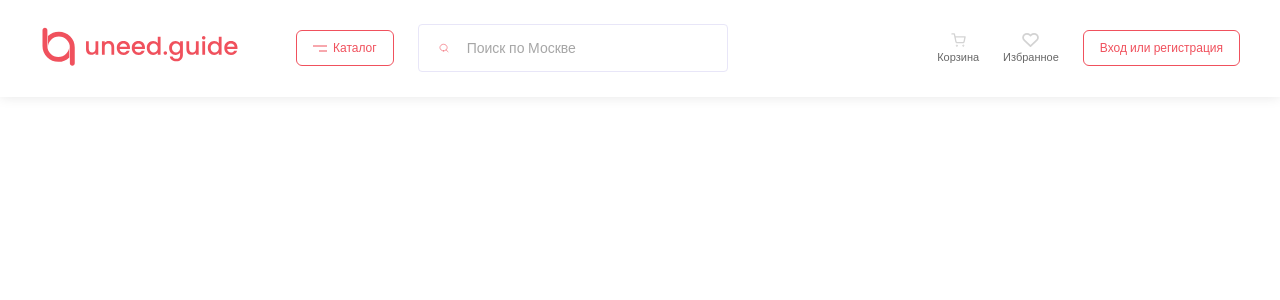
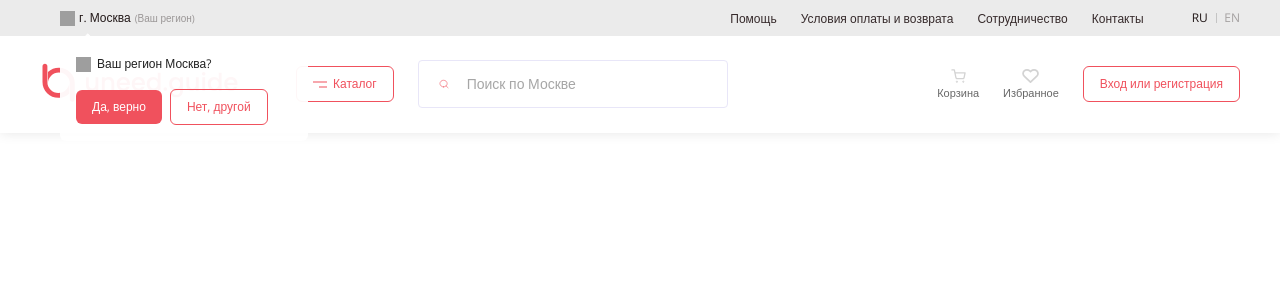
Before and after one commit to eleskin/uneed-guide-react-frontend, a Next.js app: page / in a window 1280 px wide. Shown: the top 300 px of the page. Built offline with nearby package versions, Linux system fonts and the light colour scheme; grey boxes are pictures that could not be loaded.

Commit message:
fix: Adaptive for large screens

```diff
--- a/components/Header/Header.js
+++ b/components/Header/Header.js
@@ -5,7 +5,16 @@ import Link from 'next/link';
 import Image from 'next/image';
 
 const Header = ({isActiveMenu, setIsActiveMenu, setHeaderHeight, ...props}) => {
-	const [isLogin,] = useState(false);
+	const [isLogin] = useState(false);
+	const [isVisibleRegionSelector, setIsVisibleRegionSelector] = useState(true);
+
+	const handleButtonCloseClick = () => {
+		setIsVisibleRegionSelector(false);
+	};
+
+	const handleButtonOpenClick = () => {
+		setIsVisibleRegionSelector(true);
+	};
 
 	const handleButtonClick = () => {
 		setTimeout(() => setIsActiveMenu(!isActiveMenu), 0);
@@ -17,7 +26,7 @@ const Header = ({isActiveMenu, setIsActiveMenu, setHeaderHeight, ...props}) => {
 		if (headerRef.current instanceof Element) {
 			setHeaderHeight(parseFloat(window.getComputedStyle(headerRef.current).height));
 		}
-	}, []);
+	}, [headerRef, setHeaderHeight]);
 
 	if (typeof window !== 'undefined') {
 		window.addEventListener('resize', () => {
@@ -33,8 +42,66 @@ const Header = ({isActiveMenu, setIsActiveMenu, setHeaderHeight, ...props}) => {
 			className={`${styles.Header} ${isActiveMenu ? styles.Header_active : ''}`}
 			ref={headerRef}
 		>
+			<div className={styles.Header__top}>
 				<div className={styles.Header__container}>
+					<div className={styles.Header__location}>
+						<div onClick={handleButtonOpenClick}>
+							<Image
+								src="/assets/images/first-screen/first-screen-map-pin.svg"
+								width={15}
+								height={15}
+								alt=""
+							/>
+							<span>г. Москва</span>
+							<i>(Ваш регион)</i>
+						</div>
+						<div
+							className={`${styles.Header__region} ${isVisibleRegionSelector ? styles.Header__region_active : ''}`}
+						>
+							<header>
+								<Image
+									src="/assets/images/first-screen/first-screen-map-pin.svg"
+									width={15}
+									height={15}
+									alt=""
+								/>
+								<span>Ваш регион Москва?</span>
+							</header>
+							<footer>
+								<Button.Primary small={true} onClick={handleButtonCloseClick}>Да, верно</Button.Primary>
+								<Button.Outlined small={true} onClick={handleButtonCloseClick}>Нет, другой</Button.Outlined>
+							</footer>
+						</div>
+					</div>
+					<div className={styles.Header__menu}>
+						<ul>
+							<li>
+								<Link href="#"><a>Помощь</a></Link>
+							</li>
+							<li>
+								<Link href="#"><a>Условия оплаты и возврата</a></Link>
+							</li>
+							<li>
+								<Link href="#"><a>Сотрудничество</a></Link>
+							</li>
+							<li>
+								<Link href="#"><a>Контакты</a></Link>
+							</li>
+						</ul>
+						<div className={styles.Header__languages}>
 							<Link href="#">
+								<a className={`${styles.Header__language} ${styles.Header__language_active}`}>RU</a>
+							</Link>
+							<Link href="#">
+								<a className={styles.Header__language}>EN</a>
+							</Link>
+						</div>
+					</div>
+				</div>
+			</div>
+			<div className={styles.Header__main}>
+				<div className={styles.Header__container}>
+					<Link href="/">
 						<a>
 						<span className={styles.Header__logo}>
 							<Image
@@ -94,6 +161,7 @@ const Header = ({isActiveMenu, setIsActiveMenu, setHeaderHeight, ...props}) => {
 						onClick={handleButtonClick}
 					/>
 				</div>
+			</div>
 		</header>
 	);
 };
--- a/components/Header/Header.module.scss
+++ b/components/Header/Header.module.scss
@@ -1,7 +1,6 @@
 @import '/styles/functions';
 
 .Header {
-	padding: rem(24px) rem(32px);
 	background: #ffffff;
 	box-shadow: 0 0 12px rgba(0, 0, 0, 0.1);
 	border-bottom: 1px solid transparent;
@@ -18,6 +17,184 @@
 		align-items: center;
 		max-width: 1200px;
 		margin: auto;
+		width: 100%;
+	}
+
+	.Header__top {
+		display: none;
+		flex-direction: row;
+		justify-content: space-between;
+		align-items: center;
+		background-color: #ebebeb;
+		padding: rem(8px);
+
+		.Header__location {
+			position: relative;
+			width: 100%;
+			left: 20px;
+			z-index: 1;
+			cursor: pointer;
+
+			div {
+				display: flex;
+				flex-direction: row;
+				justify-content: flex-start;
+				align-items: center;
+				grid-column-gap: 4px;
+
+				span {
+					font-size: rem(12px);
+					line-height: rem(18px);
+					color: #221818;
+				}
+
+				i {
+					font-style: normal;
+					font-weight: 400;
+					font-size: rem(10px);
+					line-height: rem(15px);
+					color: rgba(#221818, 0.4);
+				}
+			}
+
+			.Header__region {
+				position: absolute;
+				background-color: rgba(#ffffff, 0.95);
+				border-radius: 6px;
+				display: flex;
+				flex-direction: column;
+				align-items: flex-start;
+				top: 30px;
+				left: 0;
+				padding: rem(16px) rem(40px) rem(16px) rem(16px);
+				grid-row-gap: rem(16px);
+				opacity: 0;
+				transform: scale(0.6);
+				transform-origin: 0 0;
+				z-index: -1;
+				transition: all var(--transition-primary), z-index 0s linear 0.8s;
+
+				header, footer {
+					display: flex;
+				}
+
+				header {
+					display: flex;
+					flex-direction: row;
+					justify-content: flex-start;
+					align-items: center;
+					grid-column-gap: 6px;
+
+					span {
+						font-size: rem(12px);
+						line-height: rem(18px);
+						color: #212121;
+					}
+				}
+
+				footer {
+					display: flex;
+					flex-direction: row;
+					justify-content: flex-start;
+					align-items: center;
+					grid-column-gap: 8px;
+				}
+			}
+
+			.Header__region::after {
+				content: '';
+				position: absolute;
+				display: block;
+				top: 0;
+				left: 20px;
+				transform: rotate(45deg) translateY(-5.3px);
+				width: 0;
+				height: 0;
+				border-style: solid;
+				border-width: 4px;
+				border-color: rgba(#ffffff, 0.95) transparent transparent rgba(#ffffff, 0.95);
+			}
+
+			.Header__region_active {
+				opacity: 1;
+				transform: scale(1);
+				z-index: 0;
+				transition: all var(--transition-primary), z-index 0s linear 0s;
+			}
+		}
+
+		.Header__menu {
+			display: flex;
+			flex-direction: row;
+			justify-content: space-between;
+			align-items: center;
+			grid-column-gap: rem(48px);
+
+			ul {
+				display: flex;
+				flex-direction: row;
+				justify-content: flex-end;
+				align-items: center;
+				grid-column-gap: rem(24px);
+				list-style: none;
+				margin: 0;
+				padding: 0;
+
+				li {
+					a {
+						white-space: nowrap;
+						font-size: rem(12px);
+						line-height: rem(18px);
+						text-decoration: none;
+						color: #362A2B;
+					}
+				}
+			}
+		}
+	}
+
+
+	.Header__languages {
+		display: flex;
+
+		.Header__language {
+			display: flex;
+			flex-direction: row;
+			justify-content: flex-start;
+			align-items: center;
+			font-size: rem(12px);
+			line-height: rem(18px);
+			text-decoration: none;
+			grid-column-gap: 8px;
+			padding-left: 8px;
+			color: rgba(#221818, 0.35);
+		}
+
+		.Header__language_active {
+			color: #221818;
+		}
+
+		.Header__language:not(:last-child)::after {
+			content: '';
+			display: block;
+			width: 0.5px;
+			height: 10px;
+			background-color: #c4c4c4;
+		}
+
+		.Header__language:first-child {
+			padding-left: 0;
+		}
+
+		.Header__language:last-child {
+			grid-column-gap: 0;
+		}
+	}
+
+	.Header__main {
+		padding: rem(24px) rem(32px);
+
+		.Header__container {
 
 			.Header__logo_desktop {
 				display: none;
@@ -143,11 +320,13 @@
 			}
 		}
 	}
+}
 
 .Header_active {
 	box-shadow: none;
 	border-bottom-color: #e9e9e9;
 
+	.Header__main {
 		.Header__container {
 			.Header__button {
 				height: 32px;
@@ -170,15 +349,23 @@
 			}
 		}
 	}
+}
 
 @media (max-width: 320px) {
 	.Header {
+		.Header__main {
 			padding: rem(20px);
+		}
 	}
 }
 
 @media (min-width: 768px) {
 	.Header {
+		.Header__top {
+			display: flex;
+		}
+
+		.Header__main {
 			.Header__container {
 				display: grid;
 				grid-template-columns: 15% 85%;
@@ -246,6 +433,7 @@
 								}
 							}
 						}
+
 						button {
 							padding: rem(4px) rem(8px);
 							font-size: rem(10px);
@@ -259,11 +447,14 @@
 			}
 		}
 	}
+}
 
 @media (min-width: 870px) {
 	.Header {
+		.Header__main {
 			.Header__container {
 				display: flex;
+
 				.Header__desktop {
 					.Header__center {
 						button {
@@ -299,9 +490,11 @@
 			}
 		}
 	}
+}
 
 @media (min-width: 960px) {
 	.Header {
+		.Header__main {
 			.Header__container {
 				.Header__desktop {
 					.Header__center {
@@ -352,11 +545,14 @@
 			}
 		}
 	}
+}
 
 @media (min-width: 1024px) {
 	.Header {
+		.Header__main {
 			.Header__container {
 				grid-column-gap: rem(32px);
+
 				.Header__desktop {
 					.Header__center {
 						grid-column-gap: rem(24px);
@@ -376,9 +572,11 @@
 			}
 		}
 	}
+}
 
 @media (min-width: 1080px) {
 	.Header {
+		.Header__main {
 			.Header__container {
 				display: grid;
 				grid-template-columns: 200px 1fr;
@@ -386,3 +584,4 @@
 			}
 		}
 	}
+}
```
Also changed, not shown: public/assets/images/menu/menu-heart.svg (added). Lines whose indentation alone changed are shown as unchanged.
